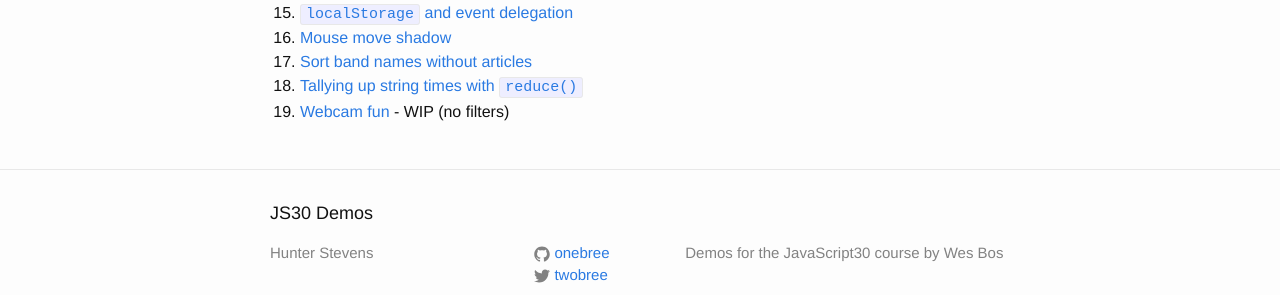
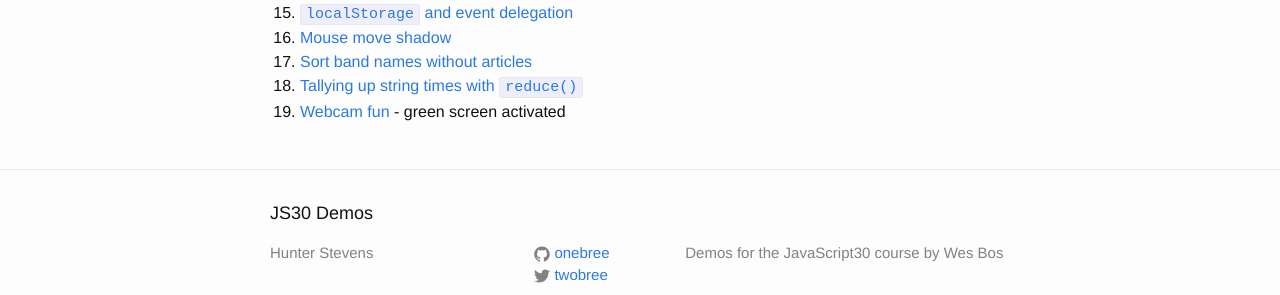
Before and after one commit to onebree/js30, a Jekyll site: the page built from index.md, in a window 1280 px wide. Shown: the part 531-826 px from the top of the page. Built offline with Jekyll 4.4.1, drawn with Linux system fonts in a browser that asks for light colours; our own code applies the rules of GitHub Pages for plain Markdown files.

Commit message:
Update index with 19

```diff
--- a/index.md
+++ b/index.md
@@ -24,4 +24,4 @@ A directory of my work for [JavaScript30](https://javascript30.com/) by Wes Bos.
 16. [Mouse move shadow](/js30/16-mouse-move-shadow/)
 17. [Sort band names without articles](/js30/17-sort-without-articles/)
 18. [Tallying up string times with `reduce()`](/js30/18-adding-with-reduce/)
-19. [Webcam fun](/js30/19-webcam-fun/) - WIP (no filters)
+19. [Webcam fun](/js30/19-webcam-fun/) - green screen activated
```
